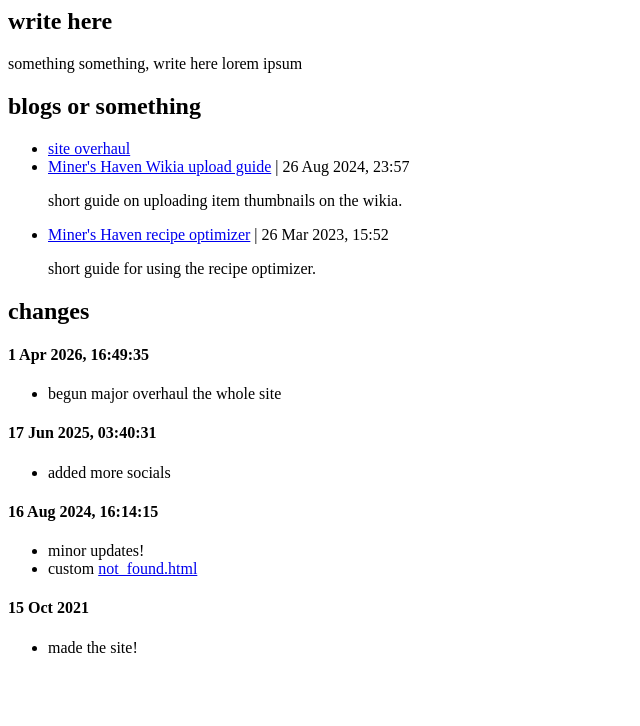
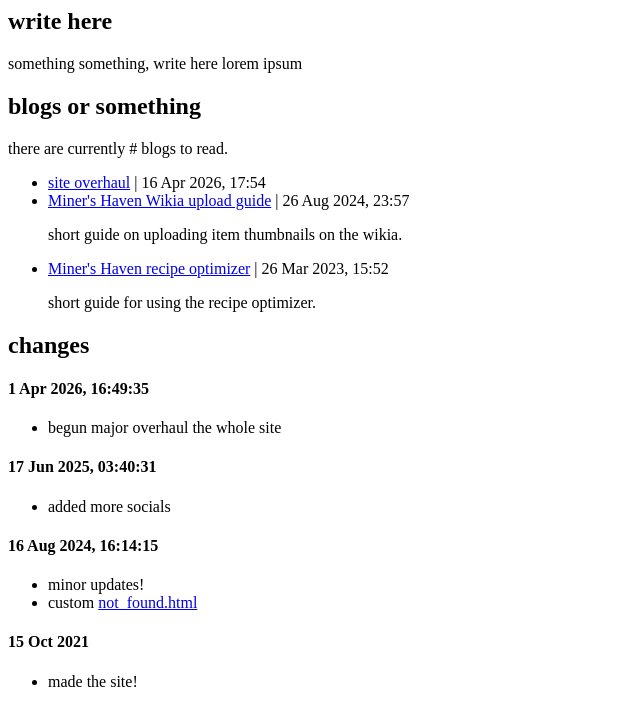
Before and after one commit to Da-Smurf/booz.neocities.org, a plain HTML site: page pages/writing/index.html in a window 1280 px wide. Shown: the whole page, without its empty margins (0-640 px from the left). Drawn offline with Linux system fonts and the light colour scheme.

Commit message:
js stuff and external icon

```diff
--- a/includes/globals/js/common.js
+++ b/includes/globals/js/common.js
@@ -41,3 +41,8 @@ document.querySelectorAll("time").forEach(el => {
 
   el.textContent = new Intl.DateTimeFormat(undefined, options).format(date);
 });
+
+var list = document.getElementById('blogs');
+var blogout = document.getElementById('blogout');
+
+blogout.innerText = list.children.length;
--- a/pages/writing/index.html
+++ b/pages/writing/index.html
@@ -6,10 +6,11 @@
 <h1> write here </h1>
 <P>something something, write here lorem ipsum</P>
 <h2>blogs or something</h2>
-<ul>
-    <li><a href="blogs/1.html">site overhaul</a></li>
-    <li><a href="https://minershaven.fandom.com/wiki/User_blog:Cellocheryl/A_bad_guide_to_uploading_images_on_the_wiki">Miner's Haven Wikia upload guide</a> | <time data-format="full" datetime="2024-08-26T16:57:00Z">26 Aug 2024, 23:57</time><p>short guide on uploading item thumbnails on the wikia.</p></li>
-    <li><a href="https://minershaven.fandom.com/wiki/User_blog:Cellocheryl/Recipe_Optimizer">Miner's Haven recipe optimizer</a> | <time data-format="full" datetime="2023-03-26T08:54:00Z">26 Mar 2023, 15:52</time><p>short guide for using the recipe optimizer.</p></li>
+<p>there are currently <span id="blogout">#</span> blogs to read.</p>
+<ul id="blogs">
+    <li><a href="blogs/1.html">site overhaul</a> | <time data-format="full" datetime="2026-04-16T10:54:00Z"></time>16 Apr 2026, 17:54</li>
+    <li><a href="https://minershaven.fandom.com/wiki/User_blog:Cellocheryl/A_bad_guide_to_uploading_images_on_the_wiki">Miner's Haven Wikia upload guide<sup><i class="ri-external-link-fill"></i></sup></a> | <time data-format="full" datetime="2024-08-26T16:57:00Z">26 Aug 2024, 23:57</time><p>short guide on uploading item thumbnails on the wikia.</p></li>
+    <li><a href="https://minershaven.fandom.com/wiki/User_blog:Cellocheryl/Recipe_Optimizer">Miner's Haven recipe optimizer<sup><i class="ri-external-link-fill"></i></sup></a> | <time data-format="full" datetime="2023-03-26T08:54:00Z">26 Mar 2023, 15:52</time><p>short guide for using the recipe optimizer.</p></li>
 </ul>
 </section>
 <section class="small">
```
